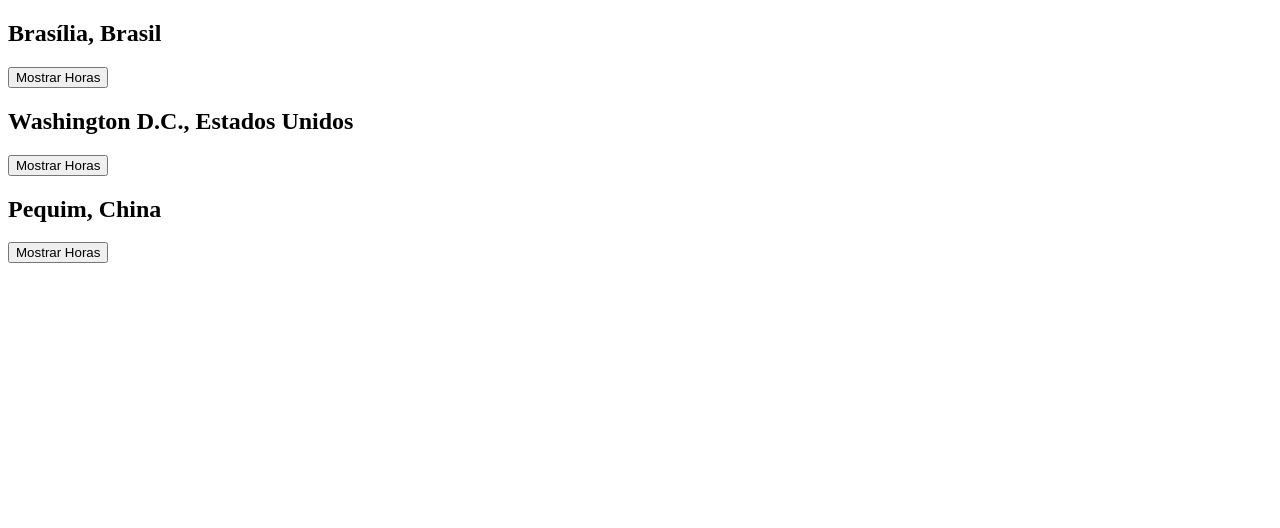
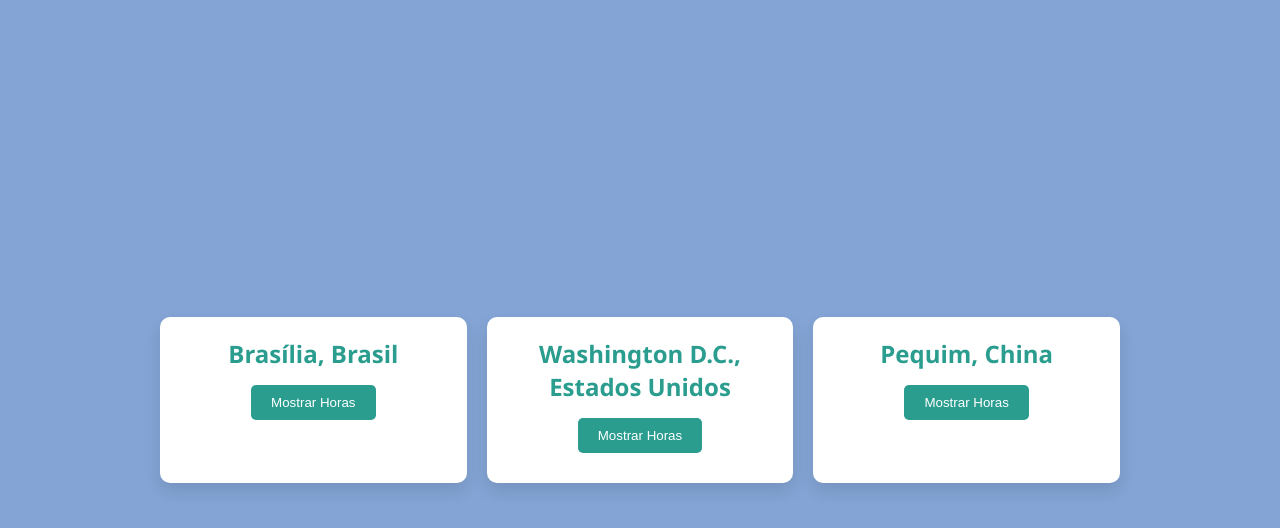
Before and after one commit to GmFer99/worldclock2, a plain HTML site: page index.html in a window 1280 px wide. Drawn offline with Linux system fonts and the light colour scheme.

```diff
--- a/index.html
+++ b/index.html
@@ -4,7 +4,7 @@
     <meta charset="UTF-8">
     <meta name="viewport" content="width=device-width, initial-scale=1.0">
     <title>World Clock</title>
-    <link rel="stylesheet" href="styles.css">
+    <link rel="stylesheet" href="style.css">
 </head>
 <body>
     <div id="clocks">
--- a/style.css
+++ b/style.css
@@ -1,4 +1,4 @@
-/* Reset básico para remover estilos padrão do navegador */
+
 * {
     margin: 0;
     padding: 0;
@@ -7,38 +7,45 @@
 
 body, html {
     font-family: 'Segoe UI', Tahoma, Geneva, Verdana, sans-serif;
-    background-color: #f4f4f4;
+    background-color: #83a4d4; /* Cor de fundo suave azul */
     text-align: center;
     color: #333;
-    padding: 20px;
+    padding: 40px;
+    height: 100vh;
+    display: flex;
+    align-items: center;
+    justify-content: center;
 }
 
 #clocks {
     display: grid;
-    grid-template-columns: repeat(auto-fit, minmax(300px, 1fr));
+    grid-template-columns: repeat(auto-fit, minmax(250px, 1fr));
     gap: 20px;
-    justify-content: center;
+    width: 100%;
+    max-width: 960px;
 }
 
 .clock {
-    background-color: #ffffff3d;
+    background-color: #ffffff;
     border-radius: 10px;
     padding: 20px;
-    box-shadow: 0 5px 15px rgba(0,0,0,0.1);
+    box-shadow: 0 8px 16px rgba(0,0,0,0.1);
     transition: transform 0.3s ease;
+    overflow: hidden; /* Garante que tudo fique dentro dos limites arredondados */
 }
 
 .clock:hover {
     transform: translateY(-5px);
+    box-shadow: 0 12px 24px rgba(0,0,0,0.2);
 }
 
 .clock h2 {
     margin-bottom: 15px;
-    color: #007bff; /* Cor azul para os títulos */
+    color: #2a9d8f; /* Cor verde-água para os títulos */
 }
 
 .clock button {
-    background-color: #007bff;
+    background-color: #2a9d8f; /* Correspondendo à cor do título */
     color: white;
     padding: 10px 20px;
     border: none;
@@ -48,10 +55,11 @@ body, html {
 }
 
 .clock button:hover {
-    background-color: #0056b3;
+    background-color: #1b6f5c; /* Um tom mais escuro para o hover */
 }
 
 .clock p {
     font-size: 24px;
     color: #666;
+    margin: 0; /* Remove margens padrão para alinhamento adequado */
 }
```
Also changed, not shown: 1 other file.
